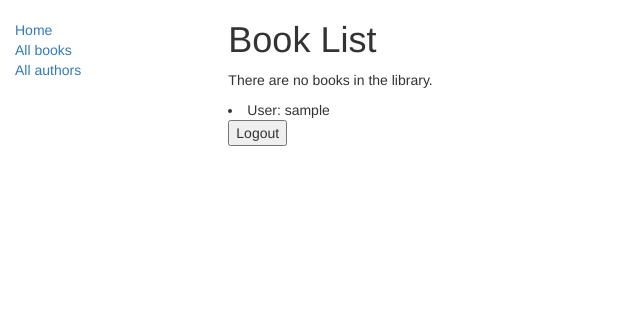
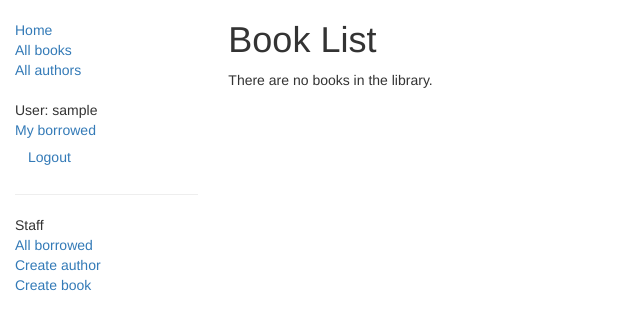
Before and after one commit to Mefistop/django_locallibrary, a Django app: page /catalog/books/ in a window 1280 px wide. Shown: the top 330 px of the page, without its empty margins (0-640 px from the left). Run offline with Django 5.2, Linux system fonts and the light colour scheme; the visitor is signed in with stand-in values (Sample User, id 1); data that the repository does not hold is empty; some libraries are stand-ins or nearby versions.

Commit message:
Feat:create view for book, author(create, update, delete)

```diff
--- a/locallibrary/catalog/forms.py
+++ b/locallibrary/catalog/forms.py
@@ -6,6 +6,7 @@ import datetime
 
 
 class RenewBookForm(forms.Form):
+    """Form for a librarian to renew books."""
     renewal_date = forms.DateField(
               help_text="Enter a date between now and 4 weeks (default 3).")
 
--- a/locallibrary/catalog/templates/base_generic.html
+++ b/locallibrary/catalog/templates/base_generic.html
@@ -24,10 +24,41 @@
               <li><a href="{% url 'books' %}">All books</a></li>
               <li><a href="{% url 'authors' %}">All authors</a></li>
             </ul>
+            <ul class="sidebar-nav">
+                {% if user.is_authenticated %}
+                <li>User: {{ user.get_username }}</li>
+                <li><a href="{% url 'my-borrowed' %}">My borrowed</a></li>
+                <li>
+                    <form id="logout-form" method="post" action="{% url 'logout' %}">
+                        {% csrf_token %}
+                        <button type="submit" class="btn btn-link">Logout</button>
+                    </form>
+                </li>
+                {% else %}
+                <li><a href="{% url 'login'%}?next={{request.path}}">Login</a></li>
+                {% endif %}
+            </ul>
+
+            {% if user.is_staff %}
+            <hr>
+            <ul class="sidebar-nav">
+                <li>Staff</li>
+                <li><a href="{% url 'all-borrowed' %}">All borrowed</a></li>
+                {% if perms.catalog.add_author %}
+                <li><a href="{% url 'author_create' %}">Create author</a></li>
+                {% endif %}
+                {% if perms.catalog.add_book %}
+                <li><a href="{% url 'book_create' %}">Create book</a></li>
+                {% endif %}
+            </ul>
+            {% endif %}
+
           {% endblock %}
         </div>
+
         <div class="col-sm-10 ">
           {% block content %}{% endblock %}
+
         {% block pagination %}
           {% if is_paginated %}
               <div class="pagination">
@@ -45,17 +76,6 @@
               </div>
           {% endif %}
 
-            {% if user.is_authenticated %}
-            <li>User: {{ user.get_username }}</li>
-            <form method="post" action="{% url 'logout' %}">
-                {% csrf_token %}
-                <button type="submit">Logout</button>
-            </form>
-
-            {% else %}
-            <li><a href="{% url 'login'%}?next={{request.path}}">Login</a></li>
-            {% endif %}
-
         {% endblock %}
         </div>
       </div>
--- a/locallibrary/catalog/templates/catalog/book_renew_librarian.html
+++ b/locallibrary/catalog/templates/catalog/book_renew_librarian.html
@@ -8,7 +8,7 @@
     <form action="" method="post">
         {% csrf_token %}
         <table>
-        {{ form }}
+        {{ form.as_table }}
         </table>
         <input type="submit" value="Submit" />
     </form>
--- a/locallibrary/catalog/templates/catalog/bookinstance_list_borrowed_all.html
+++ b/locallibrary/catalog/templates/catalog/bookinstance_list_borrowed_all.html
@@ -1,14 +1,13 @@
 {% extends "base_generic.html" %}
 
 {% block content %}
-    <h1>Borrowed books</h1>
+    <h1>All Borrowed books</h1>
 
     {% if bookinstance_list %}
     <ul>
 
       {% for bookinst in bookinstance_list %}
       <li class="{% if bookinst.is_overdue %}text-danger{% endif %}">
-<!--    <a href="{% url 'book-detail' bookinst.book.pk %}">{{bookinst.book.title}}</a> ({{ bookinst.due_back }}) - {{bookinst.borrower.username}}-->
         <a href="{% url 'book-detail' bookinst.book.pk %}">{{bookinst.book.title}}</a> ({{ bookinst.due_back }}) {% if user.is_staff %}- {{ bookinst.borrower }}{% endif %}
           {% if perms.catalog.can_mark_returned %}- <a href="{% url 'renew-book-librarian' bookinst.id %}">Renew</a>  {% endif %}
       </li>
--- a/locallibrary/catalog/urls.py
+++ b/locallibrary/catalog/urls.py
@@ -6,16 +6,27 @@ from .views import (index,
                     AuthorDetailView,
                     LoanedBooksByUserListView,
                     LoanedBooksAllListView,
-                    renew_book_librarian)
+                    renew_book_librarian,
+                    AuthorCreate,
+                    AuthorUpdate,
+                    AuthorDelete,
+                    BookCreate,
+                    BookUpdate,
+                    BookDelete)
 
 urlpatterns = [
     path('', index, name="index"),
     path('books/', BookListView.as_view(), name='books'),
-    path('books/<int:pk>/', BookDetailView.as_view(), name='book-detail'),
+    path('book/<int:pk>/', BookDetailView.as_view(), name='book-detail'),
     path('author/', AuthorListView.as_view(), name='authors'),
     path('author/<int:pk>/', AuthorDetailView.as_view(), name='author-detail'),
     path('mybooks/', LoanedBooksByUserListView.as_view(), name='my-borrowed'),
     path('borrowed/', LoanedBooksAllListView.as_view(), name='all-borrowed'),
-    path('book/<uuid:pk>/renew/', renew_book_librarian,name='renew-book-librarian')
-
+    path('book/<uuid:pk>/renew/', renew_book_librarian,name='renew-book-librarian'),
+    path('author/create/', AuthorCreate.as_view(), name='author_create'),
+    path('author/<int:pk>/update/', AuthorUpdate.as_view(), name='author_update'),
+    path('author/<int:pk>/delete/', AuthorDelete.as_view(), name='author_delete'),
+    path('book/create/', BookCreate.as_view(), name='book_create'),
+    path('book/<int:pk>/update/', BookUpdate.as_view(), name='book_update'),
+    path('book/<int:pk>/delete/', BookDelete.as_view(), name='book_delete')
 ]
--- a/locallibrary/catalog/views.py
+++ b/locallibrary/catalog/views.py
@@ -1,11 +1,14 @@
 import datetime
+from sunau import Au_read
 
+from django.contrib.admin.models import DELETION
 from django.contrib.auth.decorators import permission_required
 from django.contrib.auth.mixins import LoginRequiredMixin, PermissionRequiredMixin
+from django.db.models.sql import UpdateQuery
 from django.http import HttpResponse, HttpResponseRedirect
 from django.shortcuts import render, get_object_or_404
 from django.urls import reverse_lazy, reverse
-from django.views.generic import ListView, DetailView
+from django.views.generic import ListView, DetailView, CreateView, UpdateView, DeleteView
 
 from .models import Book, BookInstance, Author
 from .forms import RenewBookForm
@@ -89,3 +92,32 @@ def renew_book_librarian(request, pk):
         proposed_renewal_date = datetime.date.today() + datetime.timedelta(weeks=3)
         form = RenewBookForm(initial={'renewal_date': proposed_renewal_date,})
     return render(request, 'catalog/book_renew_librarian.html', {'form':form, 'bookinst': book_inst})
+
+
+class AuthorCreate(CreateView):
+    model = Author
+    fields = '__all__'
+    initial = {'date_of_death': '12/10/2024'}
+
+
+class AuthorUpdate(UpdateView):
+    model = Author
+    fields = ['first_name', 'last_name', 'date_of_birth','date_of_death']
+
+
+class AuthorDelete(DeleteView):
+    model = Author
+    success_url = reverse_lazy('authors')
+
+
+class BookCreate(CreateView):
+    model = Book
+    fields = '__all__'
+
+class BookUpdate(UpdateView):
+    model = Book
+    fields = '__all__'
+
+class BookDelete(DeleteView):
+    model = Book
+    success_url = reverse_lazy('books')
--- /dev/null
+++ b/requirements.txt
@@ -0,0 +1,3 @@
+asgiref==3.8.1
+Django==5.1.2
+sqlparse==0.5.1
```
Also changed, not shown: locallibrary/catalog/templates/catalog/author_confirm_delete.html (added, +11 -0 lines), locallibrary/catalog/templates/catalog/author_form.html (added, +12 -0 lines), locallibrary/catalog/templates/catalog/book_confirm_delete.html (added, +11 -0 lines), locallibrary/catalog/templates/catalog/book_form.html (added, +12 -0 lines).
